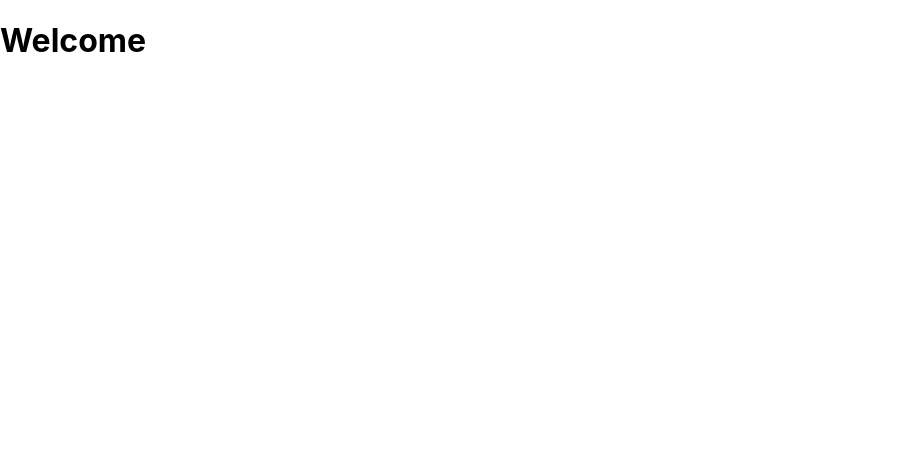
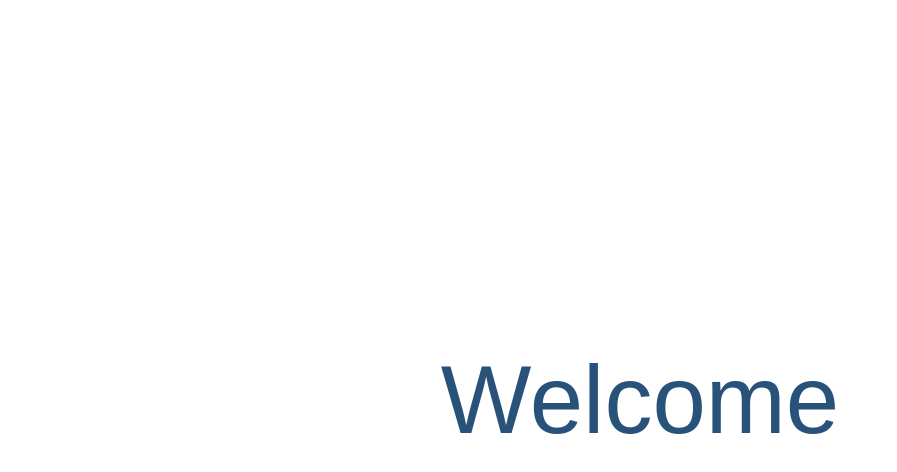
Before and after one commit to collegescore/frontend, a React (Create React App) app: page / in a window 1280 px wide. Shown: the top 472 px of the page, without its empty margins (0-897 px from the left). Built offline with nearby package versions, Linux system fonts and the light colour scheme.

Commit message:
Started css theme setup

```diff
--- a/src/App.js
+++ b/src/App.js
@@ -1,8 +1,20 @@
+import { Box, Typography } from "@mui/material";
+
 function App() {
   return (
-    <div className="d-flex justify-content-center align-items-center vh-100 bg-light">
-      <h1 className="text-dark">Welcome</h1>
-    </div>
+    <Box
+      sx={{
+        display: "flex",
+        justifyContent: "center",
+        alignItems: "center",
+        height: "100vh",
+        bgcolor: "background.default",
+      }}
+    >
+      <Typography variant="h1" color="primary">
+        Welcome
+      </Typography>
+    </Box>
   );
 }
 
--- a/src/index.js
+++ b/src/index.js
@@ -3,11 +3,17 @@ import ReactDOM from 'react-dom/client';
 import './index.css';
 import App from './App';
 import reportWebVitals from './reportWebVitals';
+import { ThemeProvider } from "@mui/material/styles";
+import theme from "./theme";
+import CssBaseline from "@mui/material/CssBaseline";
 
 const root = ReactDOM.createRoot(document.getElementById('root'));
 root.render(
   <React.StrictMode>
-    <App />
+    <ThemeProvider theme={theme}>
+      <CssBaseline />
+      <App />
+    </ThemeProvider>
   </React.StrictMode>
 );
 
--- /dev/null
+++ b/src/theme.js
@@ -0,0 +1,17 @@
+import { createTheme } from "@mui/material/styles";
+
+const theme = createTheme({
+  palette: {
+    primary: {
+      main: "#29527A",
+    },
+  },
+  typography: {
+    fontFamily: "Arial, Helvetica, sans-serif",
+    button: {
+      textTransform: "none",
+    },
+  },
+});
+
+export default theme;
```
